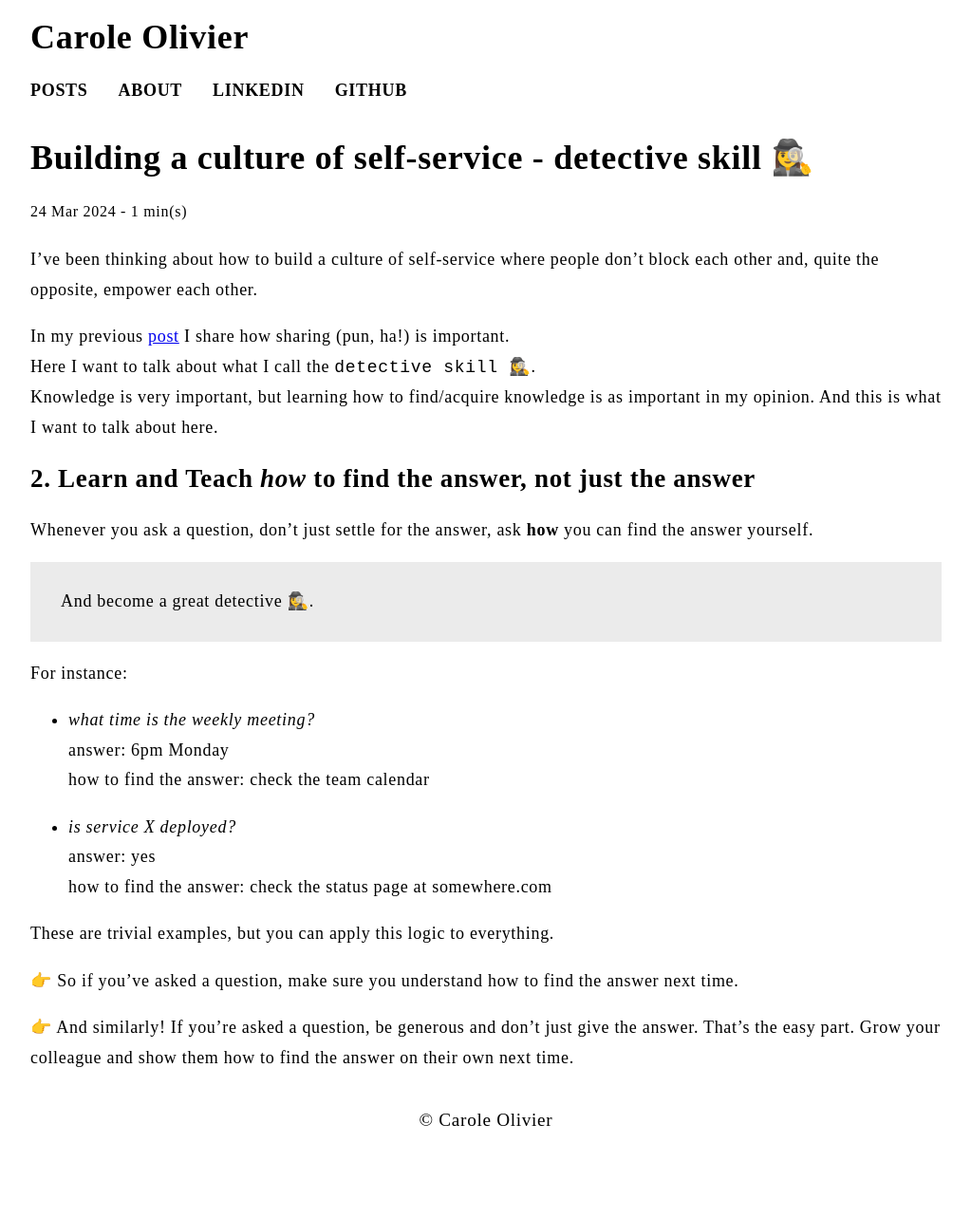
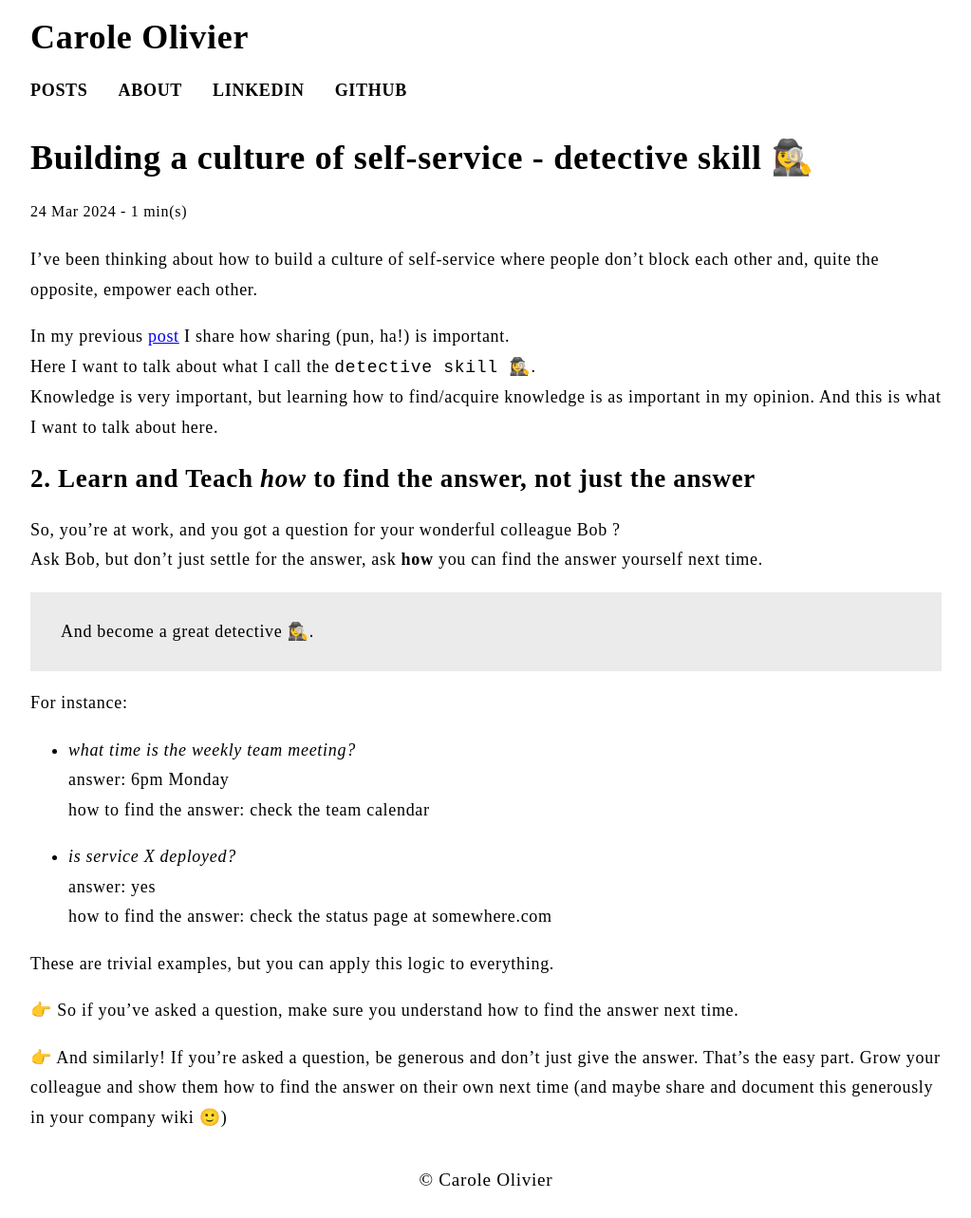
Before and after one commit to caroleolivier/caroleolivier.github.io, a Jekyll site: the page built from _posts/2024-03-24-culture-self-service-detective.md, in a window 1280 px wide. Shown: the whole page at 95% size, without its empty margins (128-1151 px from the left). Built offline with Jekyll 4.4.1, drawn with Linux system fonts in a browser that asks for light colours; before the commit the page ends 1220 px from its top, so only the background shows below that.

Commit message:
fix: improve

```diff
--- a/_posts/2024-03-24-culture-self-service-detective.md
+++ b/_posts/2024-03-24-culture-self-service-detective.md
@@ -12,13 +12,14 @@ Knowledge is very important, but learning how to find/acquire knowledge is as im
 
 ## 2. Learn and Teach _how_ to find the answer, not just the answer
 
-Whenever you ask a question, don't just settle for the answer, ask **how** you can find the answer yourself.
+So, you're at work, and you got a question for your wonderful colleague Bob ?
+Ask Bob, but don't just settle for the answer, ask **how** you can find the answer yourself next time.
 
 > And become a great detective 🕵️‍♀️.
 
 For instance:
 
-- _what time is the weekly meeting?_
+- _what time is the weekly team meeting?_
   answer: 6pm Monday
   how to find the answer: check the team calendar
 
@@ -30,4 +31,4 @@ These are trivial examples, but you can apply this logic to everything.
 
 👉 So if you've asked a question, make sure you understand how to find the answer next time.
 
-👉 And similarly! If you're asked a question, be generous and don't just give the answer. That's the easy part. Grow your colleague and show them how to find the answer on their own next time.
+👉 And similarly! If you're asked a question, be generous and don't just give the answer. That's the easy part. Grow your colleague and show them how to find the answer on their own next time (and maybe share and document this generously in your company wiki 🙂)
```
